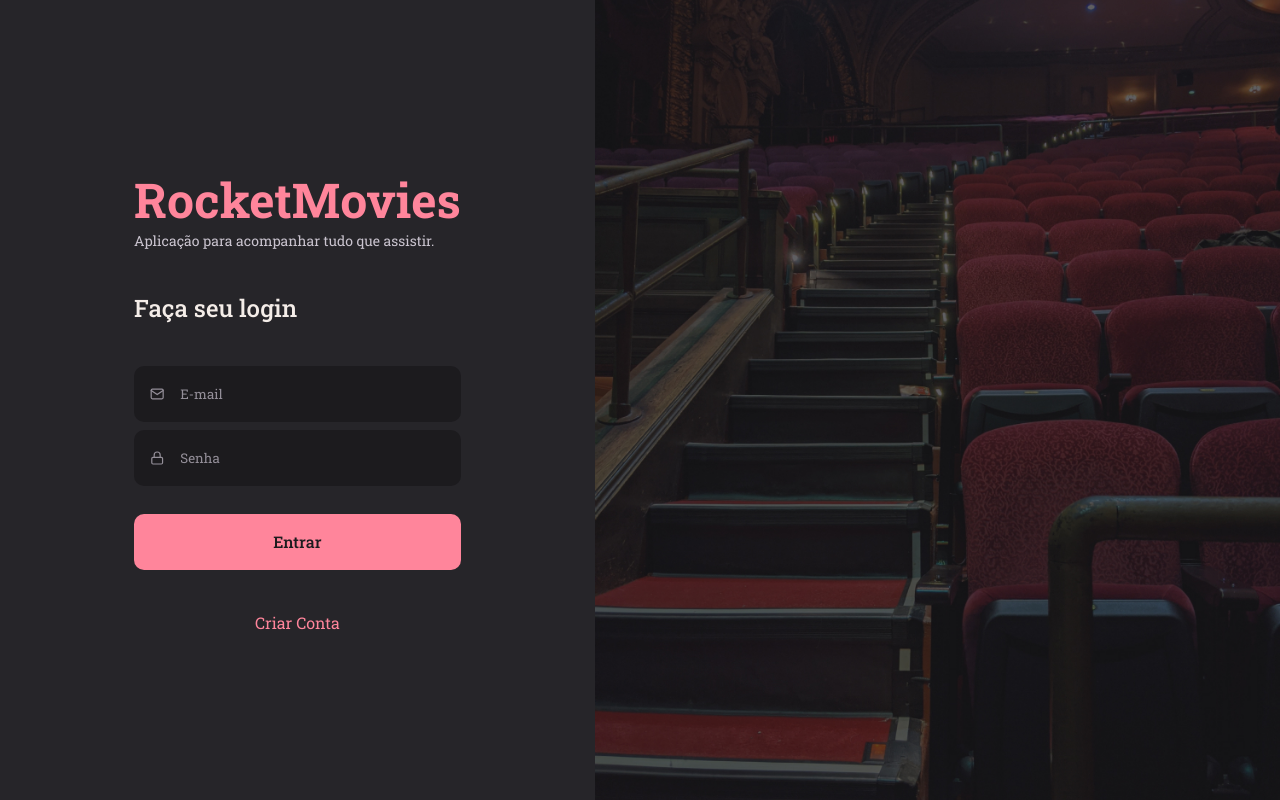
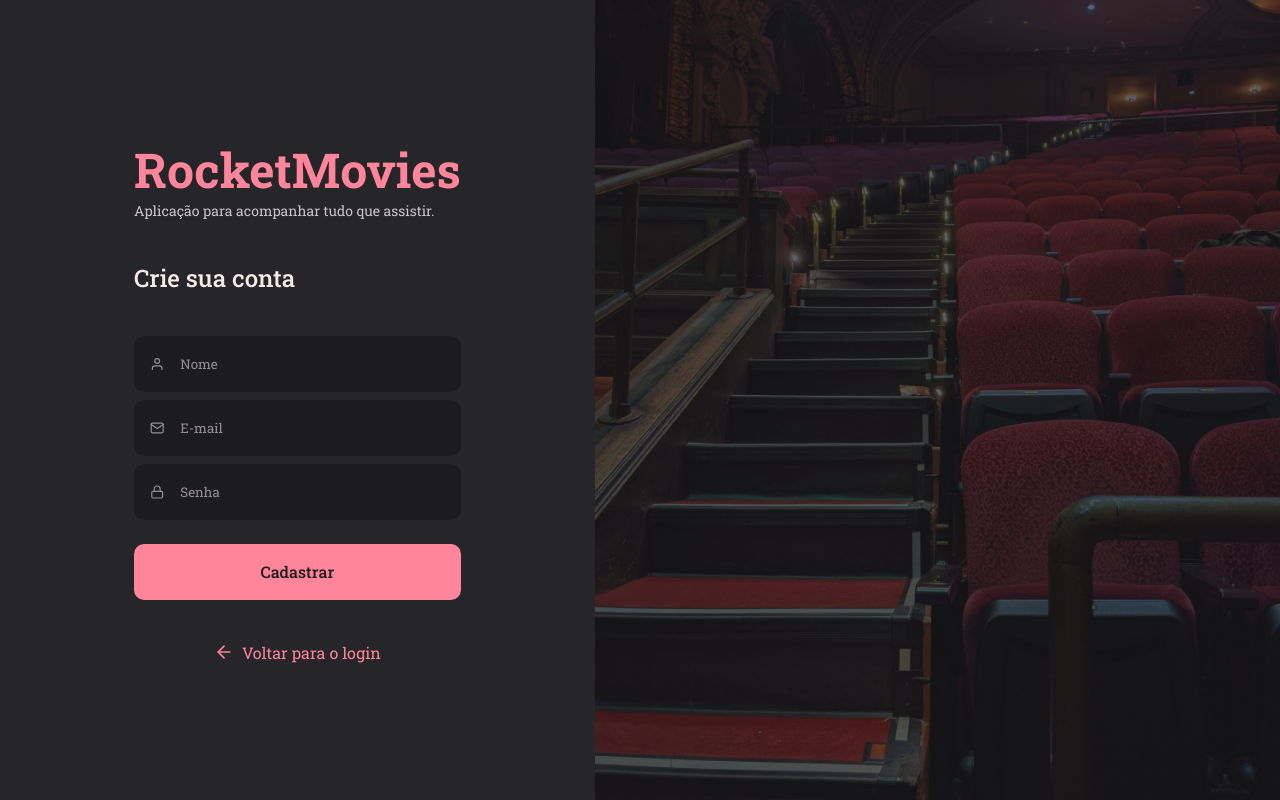
Before and after one commit to LKaua22k/RocketMovies-React, a React (Vite) app: page / in a window 1280 px wide. Built offline with nearby package versions, Linux system fonts and the light colour scheme.

Commit message:
Pagina de cadastro criada :tada:

```diff
--- a/src/main.jsx
+++ b/src/main.jsx
@@ -4,13 +4,13 @@ import { ThemeProvider } from 'styled-components'
 import GlobalStyles from './Styles/global.js'
 import theme from './Styles/theme.js'
 
-import {SignIn} from './pages/SignIn'
+import {SignUp} from './pages/SignUp'
 
 ReactDOM.createRoot(document.getElementById('root')).render(
   <React.StrictMode>
     <ThemeProvider theme={theme}>
       <GlobalStyles />
-      <SignIn />
+      <SignUp />
     </ThemeProvider>
   </React.StrictMode>
 )
--- a/src/pages/SignIn/index.jsx
+++ b/src/pages/SignIn/index.jsx
@@ -13,7 +13,7 @@ export function SignIn(){
 
                 <h2>Faça seu login</h2>
 
-                <Input type="text" placeholder="E-mail" icon={FiMail}/>
+                <Input type="email" placeholder="E-mail" icon={FiMail}/>
                 <Input type="password" placeholder="Senha" icon={FiLock}/>
 
                 <Button title='Entrar'/>
--- a/src/pages/SignUp/index.jsx
+++ b/src/pages/SignUp/index.jsx
@@ -0,0 +1,29 @@
+import { Container, Form ,Background } from "./style";
+import {FiMail , FiLock, FiUser, FiArrowLeft} from 'react-icons/fi'
+
+import {Input} from '../../components/Input'
+import {Button} from '../../components/Button'
+
+export function SignUp(){
+    return(
+        <Container>
+
+            <Form>
+                <h1>RocketMovies</h1>
+                <p>Aplicação para acompanhar tudo que assistir.</p>
+
+                <h2>Crie sua conta</h2>
+
+                <Input type="text" placeholder="Nome" icon={FiUser}/>
+                <Input type="email" placeholder="E-mail" icon={FiMail}/>
+                <Input type="password" placeholder="Senha" icon={FiLock}/>
+
+                <Button title='Cadastrar'/>
+
+                <a href="#"> <FiArrowLeft />Voltar para o login</a>
+            </Form>
+
+            <Background src="../../../assets/back.jpg" alt="" srcset="" />
+        </Container>
+    )
+}
--- /dev/null
+++ b/src/pages/SignUp/style.js
@@ -0,0 +1,67 @@
+import styled from "styled-components";
+
+export const Container = styled.div`
+    height: 100vh;
+    display:flex;
+
+    align-items: stretch;
+`;
+
+export const Form = styled.form`
+    padding: 0 134px;
+
+    display: flex;
+    flex-direction: column;
+    justify-content: center;
+
+    >h1 {
+        font-size: 48px;
+        font-weight: 700;
+        color: ${({theme}) => theme.COLORS.ROSE};
+    }
+
+    > p{
+        font-size: 14px;
+        font-weight: 400;
+        color: ${({theme}) => theme.COLORS.GRAY_200};
+    }
+
+    > h2{
+        font-size: 24px;
+        font-weight: 500;
+        margin: 42px 0 ;
+    }
+
+    a{
+        display: flex;
+        justify-content: center;
+        gap: 8px;
+        font-size: 16px;
+        font-weight: 400;
+        text-align: center;
+        align-items: center;
+        margin-top: 42px;
+        color: ${({theme}) => theme.COLORS.ROSE};
+        transition: .5s;
+
+
+        &:hover{
+            opacity: 0.5;
+            transition: .5s;
+        }
+
+        > svg{
+            font-size: 20px;
+        }
+    }
+
+    > button{
+        margin-top: 16px;
+    }
+`;
+
+export const Background = styled.img`
+    flex: 1;
+    background: no-repeat center center;
+    object-fit: cover;
+`;
```
